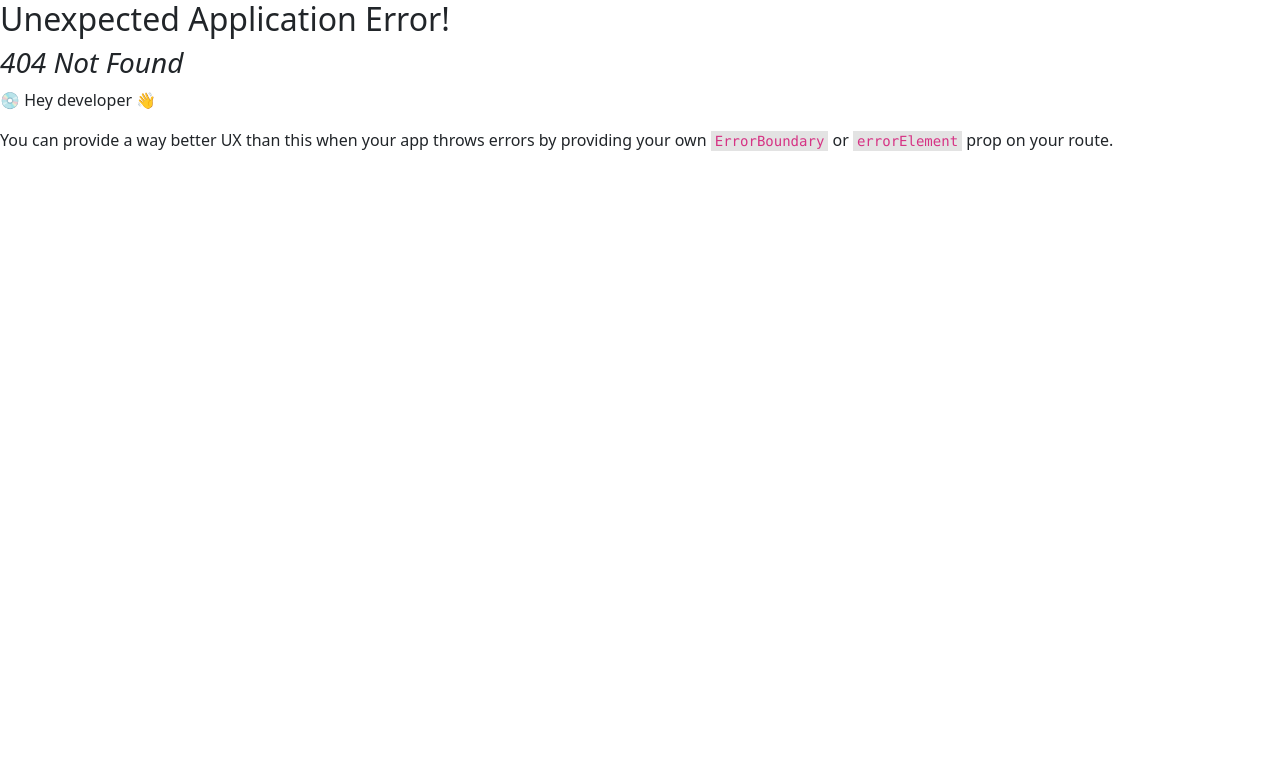
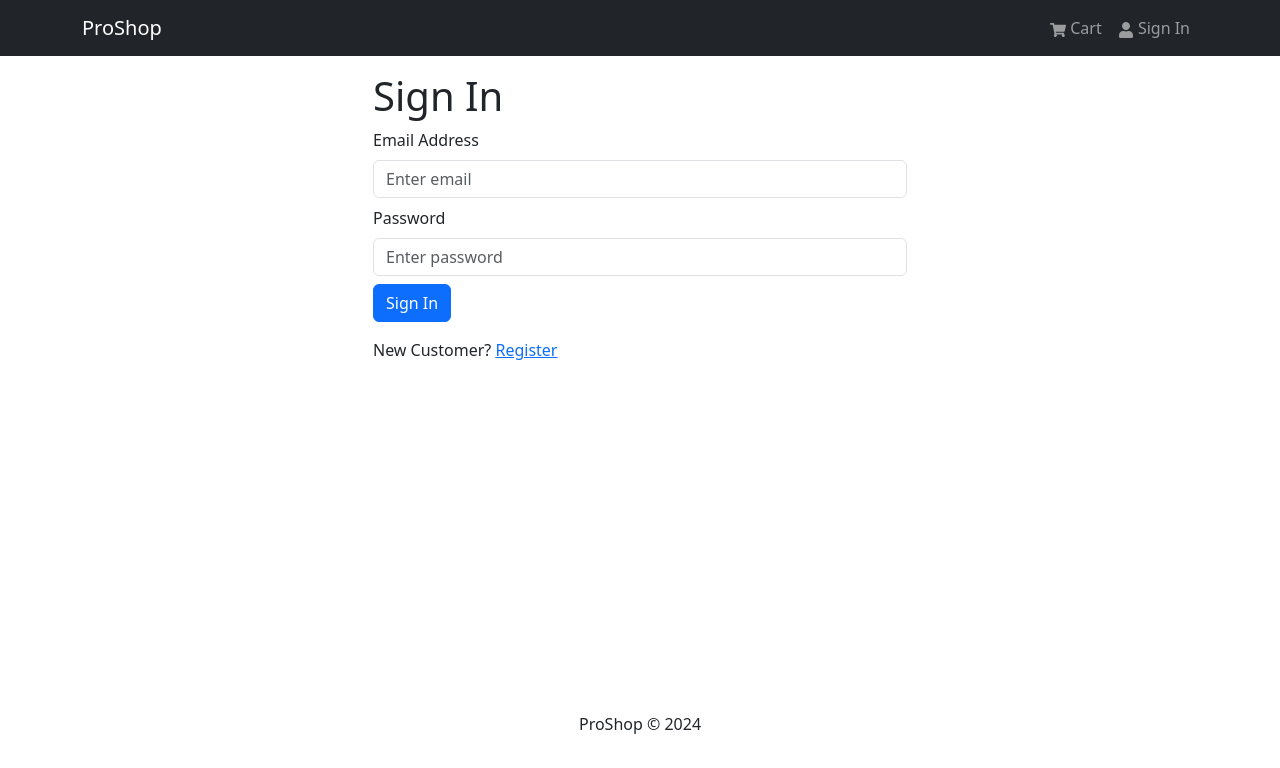
Before and after one commit to mfukechristian/bosh-e-commerce, a React (Vite) app in the folder frontend/: page /login in a window 1280 px wide. Before the commit this address had no page. Shown: the top 768 px of the page. Built offline with nearby package versions, Linux system fonts and the light colour scheme.

Commit message:
LoginScreen and functionality

```diff
--- a/frontend/package.json
+++ b/frontend/package.json
@@ -18,8 +18,8 @@
     "react-dom": "^18.3.1",
     "react-icons": "^5.4.0",
     "react-redux": "^9.2.0",
-    "react-router-bootstrap": "^0.26.3",
-    "react-router-dom": "^7.1.0"
+    "react-router-dom": "^7.1.0",
+    "react-toastify": "^11.0.2"
   },
   "devDependencies": {
     "@eslint/js": "^9.17.0",
--- a/frontend/src/App.jsx
+++ b/frontend/src/App.jsx
@@ -3,10 +3,14 @@
 import Header from "./components/Header";
 import Footer from "./components/Footer";
 import { Outlet } from "react-router-dom";
+import { ToastContainer } from "react-toastify";
+import "react-toastify/dist/ReactToastify.css";
 
 function App() {
   return (
     <>
+      {" "}
+      <ToastContainer />
       <Header />
       <main className="py-3">
         <Container>
--- /dev/null
+++ b/frontend/src/components/FormContainer.jsx
@@ -0,0 +1,16 @@
+import React from "react";
+import { Container, Row, Col } from "react-bootstrap";
+
+function FormContainer({ children }) {
+  return (
+    <Container>
+      <Row className="justify-content-md-center">
+        <Col xs={12} md={6}>
+          {children}
+        </Col>
+      </Row>
+    </Container>
+  );
+}
+
+export default FormContainer;
--- a/frontend/src/components/Header.jsx
+++ b/frontend/src/components/Header.jsx
@@ -1,11 +1,16 @@
 import React from "react";
-import { Navbar, Nav, Container, Badge } from "react-bootstrap";
+import { Navbar, Nav, Container, Badge, NavDropdown } from "react-bootstrap";
 import { FaShoppingCart, FaUser } from "react-icons/fa";
 import { Link } from "react-router-dom";
 import { useSelector } from "react-redux";
 
 function Header() {
   const { cartItems } = useSelector((state) => state.cart);
+  const { userInfo } = useSelector((state) => state.auth);
+  const logoutHandler = () => {
+    console.log("logout");
+  };
+
   return (
     <header>
       <Navbar bg="dark" variant="dark" expand="lg" collapseOnSelect>
@@ -24,9 +29,22 @@
                   </Badge>
                 )}
               </Nav.Link>
-              <Nav.Link as={Link} to="/login">
-                <FaUser /> Sign In
-              </Nav.Link>
+              {userInfo ? (
+                <>
+                  <NavDropdown title={userInfo.name} id="username">
+                    <NavDropdown.Item as={Link} to="/profile">
+                      Profile
+                    </NavDropdown.Item>
+                    <NavDropdown.Item onClick={logoutHandler}>
+                      Logout
+                    </NavDropdown.Item>
+                  </NavDropdown>
+                </>
+              ) : (
+                <Nav.Link as={Link} to="/login">
+                  <FaUser /> Sign In
+                </Nav.Link>
+              )}
             </Nav>
           </Navbar.Collapse>
         </Container>
--- a/frontend/src/main.jsx
+++ b/frontend/src/main.jsx
@@ -14,13 +14,15 @@
 import HomeScreen from "./screens/HomeScreen";
 import ProductScreen from "./screens/ProductScreen";
 import CartScreen from "./screens/CartScreen";
+import LoginScreen from "./screens/LoginScreen";
 
 const router = createBrowserRouter(
   createRoutesFromElements(
     <Route path="/" element={<App />}>
       <Route index={true} path="/" element={<HomeScreen />} />
       <Route path="/product/:id" element={<ProductScreen />} />{" "}
-      <Route path="/cart" element={<CartScreen />} />
+      <Route path="/cart" element={<CartScreen />} />{" "}
+      <Route path="/login" element={<LoginScreen />} />
     </Route>
   )
 );
--- /dev/null
+++ b/frontend/src/screens/LoginScreen.jsx
@@ -0,0 +1,75 @@
+import { useState, useEffect } from "react";
+import { Link, useLocation, useNavigate } from "react-router-dom";
+import { Form, Button, Row, Col } from "react-bootstrap";
+import { useDispatch, useSelector } from "react-redux";
+import Loader from "../components/Loader";
+import FormContainer from "../components/FormContainer";
+import { useLoginMutation } from "../slices/userApiSlice";
+import { setCredentials } from "../slices/authSlice";
+import { toast } from "react-toastify";
+
+function LoginScreen() {
+  const [email, setEmail] = useState("");
+  const [password, setPassword] = useState("");
+  const dispatch = useDispatch();
+  const navigate = useNavigate();
+  const [login, { isLoading }] = useLoginMutation();
+  const { userInfo } = useSelector((state) => state.auth);
+  const { search } = useLocation();
+  const sp = new URLSearchParams(search);
+  const redirect = sp.get("redirect") || "/";
+  useEffect(() => {
+    if (userInfo) {
+      navigate(redirect);
+    }
+  }, [navigate, redirect, userInfo]);
+  const submitHandler = async (e) => {
+    e.preventDefault();
+    try {
+      const res = await login({ email, password }).unwrap();
+      dispatch(setCredentials({ ...res }));
+      navigate(redirect);
+    } catch (err) {
+      toast.error(err?.data?.message || err.error);
+    }
+  };
+  return (
+    <FormContainer>
+      <h1>Sign In</h1>
+      <Form onSubmit={submitHandler}>
+        <Form.Group className="my-2" controlId="email">
+          <Form.Label>Email Address</Form.Label>
+          <Form.Control
+            type="email"
+            placeholder="Enter email"
+            value={email}
+            onChange={(e) => setEmail(e.target.value)}
+          ></Form.Control>
+        </Form.Group>
+        <Form.Group className="my-2" controlId="password">
+          <Form.Label>Password</Form.Label>
+          <Form.Control
+            type="password"
+            placeholder="Enter password"
+            value={password}
+            onChange={(e) => setPassword(e.target.value)}
+          ></Form.Control>
+        </Form.Group>
+        <Button disabled={isLoading} type="submit" variant="primary">
+          Sign In
+        </Button>
+        {isLoading && <Loader />}
+      </Form>
+      <Row className="py-3">
+        <Col>
+          New Customer?{" "}
+          <Link to={redirect ? `/register?redirect=${redirect}` : "/register"}>
+            Register
+          </Link>
+        </Col>
+      </Row>
+    </FormContainer>
+  );
+}
+
+export default LoginScreen;
--- a/frontend/src/slices/authSlice.js
+++ b/frontend/src/slices/authSlice.js
@@ -12,11 +12,7 @@
       state.userInfo = action.payload;
       localStorage.setItem("userInfo", JSON.stringify(action.payload));
     },
-    logout: (state, action) => {
-      state.userInfo = null;
-      localStorage.removeItem("userInfo");
-    },
   },
 });
-export const { setCredentials, logout } = authSlice.actions;
+export const { setCredentials } = authSlice.actions;
 export default authSlice.reducer;
```
Also changed, not shown: frontend/src/slices/userApiSlice.js (renamed from frontend/src/slices/userSlice.js), 2 other files (tests, documents, lock files or other folders).
